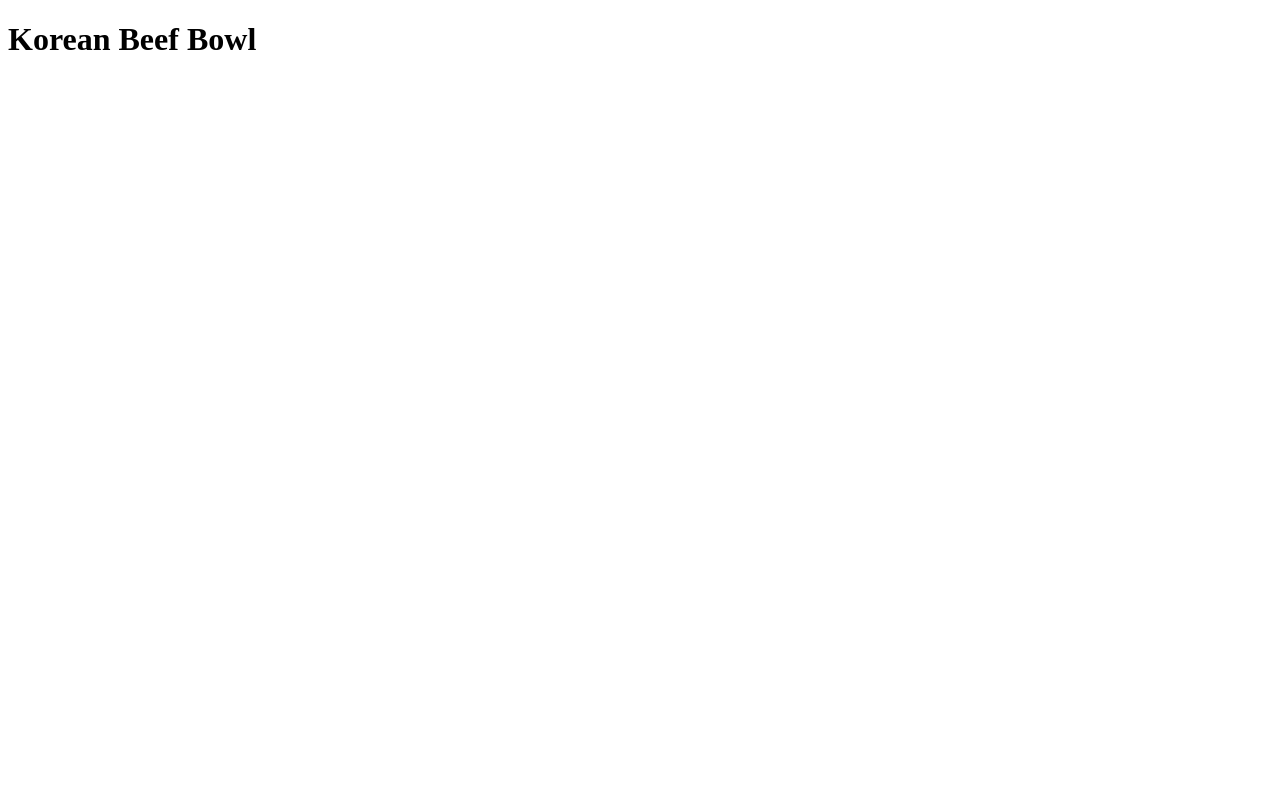
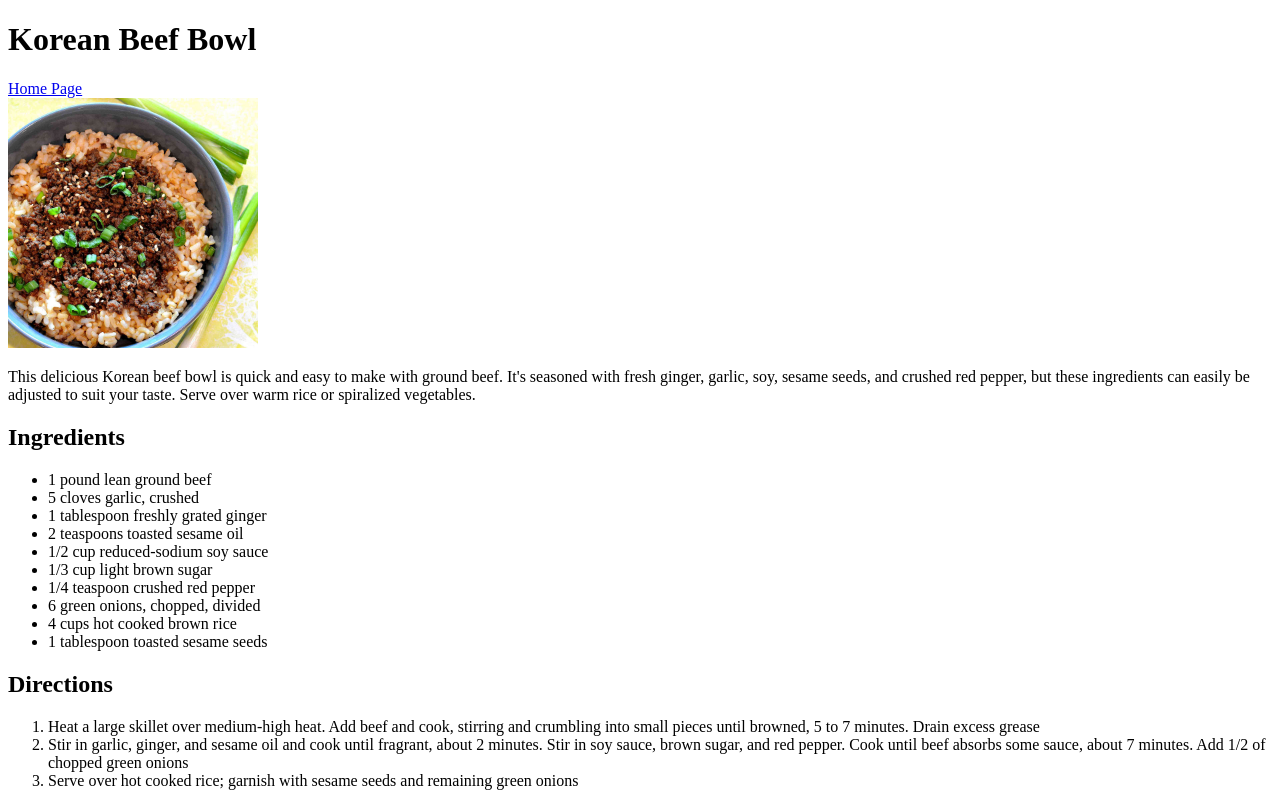
Before and after one commit to ZeBartosz/odin-recipes, a plain HTML site: page html/KoreanBeefBowl.html in a window 1280 px wide. Drawn offline with Linux system fonts and the light colour scheme.

Commit message:
Add essential parts to KoreanBeefBowl.html and link to it from index.html

```diff
--- a/html/KoreanBeefBowl.html
+++ b/html/KoreanBeefBowl.html
@@ -6,6 +6,30 @@
     <title>Korean Beef Bowl</title>
 </head>
 <body>
-    <h1>Korean Beef Bowl</h1>
+    <div>
+        <h1>Korean Beef Bowl</h1>
+        <a href="../index.html">Home Page</a>
+    </div>
+    <img src="../images/KoreanBeefBowl.jpg" alt="Image of Korean Beef Bowl" height="250" width="250">
+    <p>This delicious Korean beef bowl is quick and easy to make with ground beef. It's seasoned with fresh ginger, garlic, soy, sesame seeds, and crushed red pepper, but these ingredients can easily be adjusted to suit your taste. Serve over warm rice or spiralized vegetables.</p>
+    <h2>Ingredients</h2>
+    <ul>
+        <li>1 pound lean ground beef</li>
+        <li>5 cloves garlic, crushed</li>
+        <li>1 tablespoon freshly grated ginger</li>
+        <li>2 teaspoons toasted sesame oil</li>
+        <li>1/2 cup reduced-sodium soy sauce</li>
+        <li>1/3 cup light brown sugar</li>
+        <li>1/4 teaspoon crushed red pepper</li>
+        <li>6 green onions, chopped, divided</li>
+        <li>4 cups hot cooked brown rice</li>
+        <li>1 tablespoon toasted sesame seeds</li>
+    </ul>
+    <h2>Directions</h2>
+    <ol>
+        <li>Heat a large skillet over medium-high heat. Add beef and cook, stirring and crumbling into small pieces until browned, 5 to 7 minutes. Drain excess grease</li>
+        <li>Stir in garlic, ginger, and sesame oil and cook until fragrant, about 2 minutes. Stir in soy sauce, brown sugar, and red pepper. Cook until beef absorbs some sauce, about 7 minutes. Add 1/2 of chopped green onions</li>
+        <li>Serve over hot cooked rice; garnish with sesame seeds and remaining green onions</li>
+    </ol>
 </body>
 </html>
```
Also changed, not shown: index.html (+1 -0 lines).
